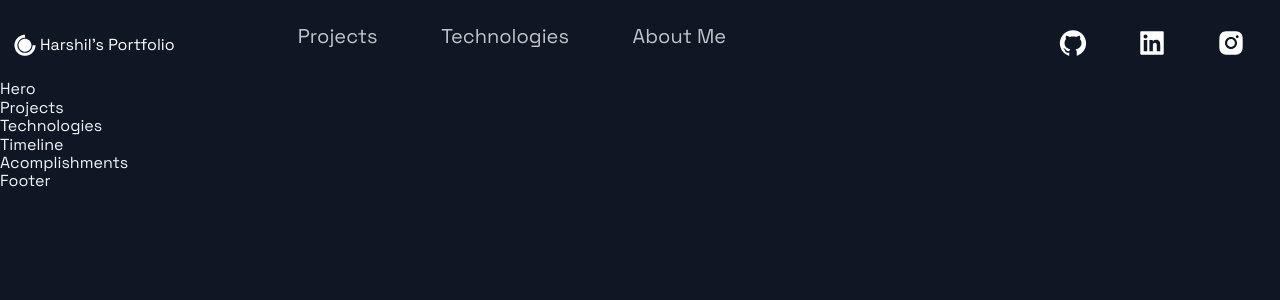
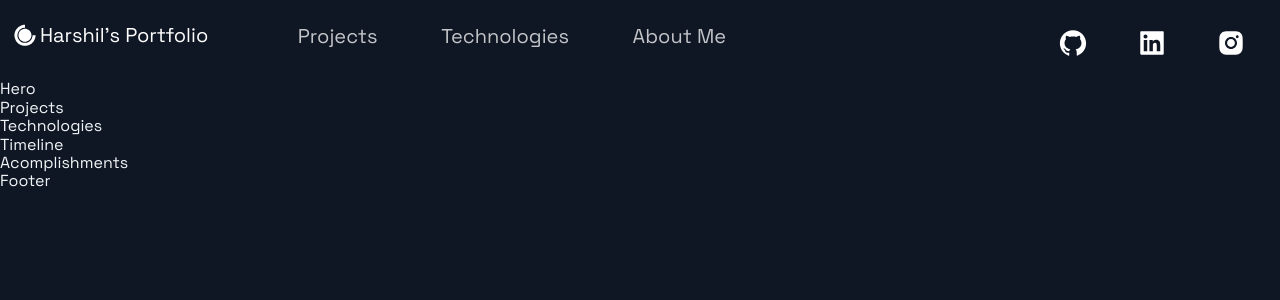
Before and after one commit to Harshil-Dalal5121/porfolio, a Next.js app: page / in a window 1280 px wide. Shown: the top 300 px of the page. Built offline with nearby package versions, Linux system fonts and the light colour scheme.

Commit message:
Header Complete

```diff
--- a/src/components/Header/Header.js
+++ b/src/components/Header/Header.js
@@ -3,14 +3,14 @@ import React from 'react';
 import { AiFillGithub, AiFillInstagram, AiFillLinkedin } from 'react-icons/ai';
 import { DiCssdeck } from 'react-icons/di';
 
-import { Container, Div1, Div2, Div3, NavLink, SocialIcons } from './HeaderStyles';
+import { Container, Div1, Div2, Div3, NavLink, SocialIcons ,Span} from './HeaderStyles';
 
 const Header = () =>  (
   <Container>
     <Div1>
       <Link href="/">
-        <a style={{display:"flex", alignItems:"center", color:"white"}}>
-          <DiCssdeck size="3rem"/><span>Harshil's Portfolio</span>
+        <a style={{display:"flex", alignItems:"center", color:"white", marginBottom : '20px'}}>
+          <DiCssdeck size="3rem"/><Span>Harshil's Portfolio</Span>
         </a>
       </Link>
     </Div1>
--- a/src/components/Header/HeaderStyles.js
+++ b/src/components/Header/HeaderStyles.js
@@ -17,6 +17,11 @@ export const Container = styled.div`
     grid-row-gap: 0.5rem;
   }
 `;
+
+export const Span =styled.span`
+font-size:2rem;
+`;
+
 export const Div1 = styled.div`
   grid-area: 1 / 1 / 2 / 2;
   display: flex;
```
